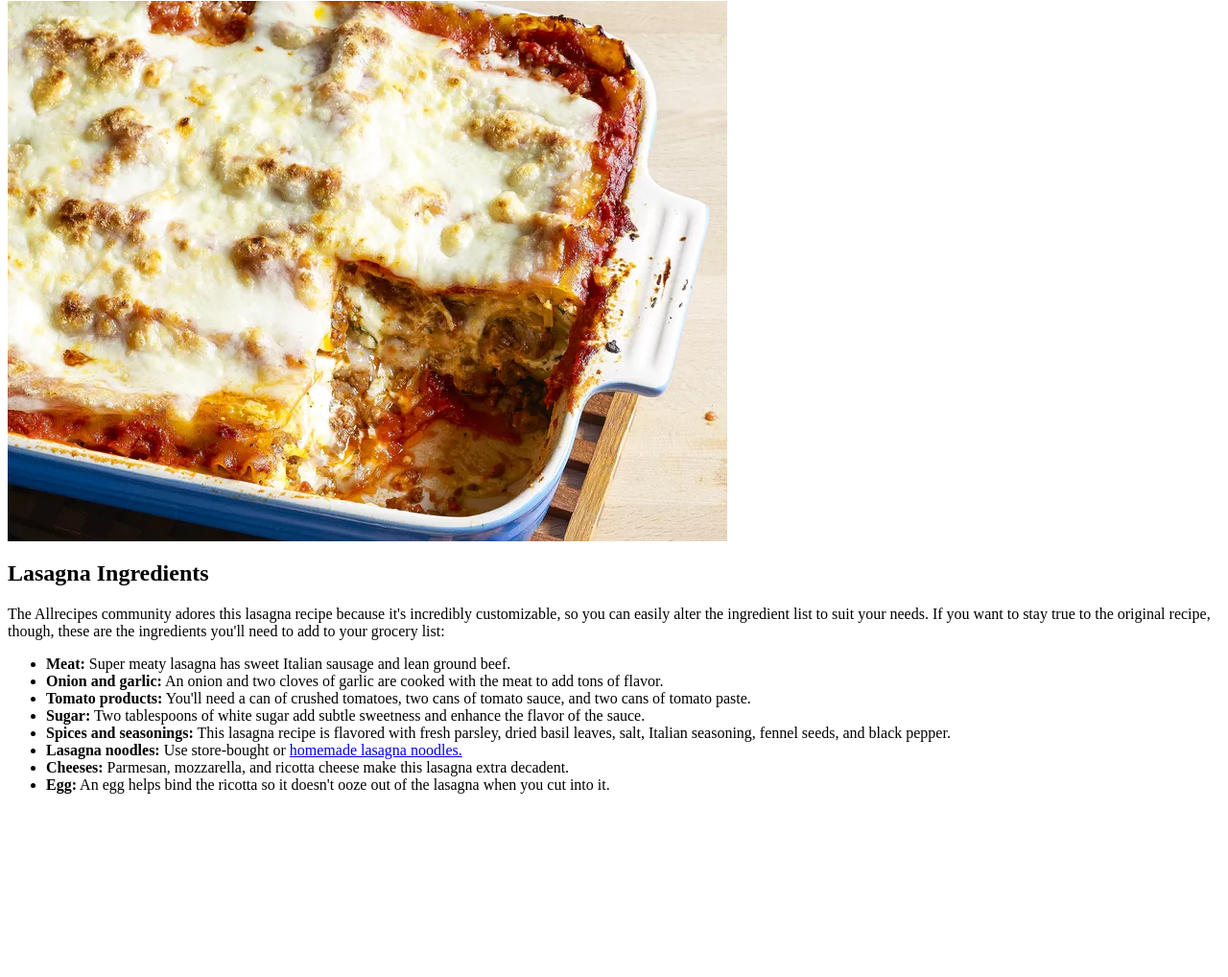
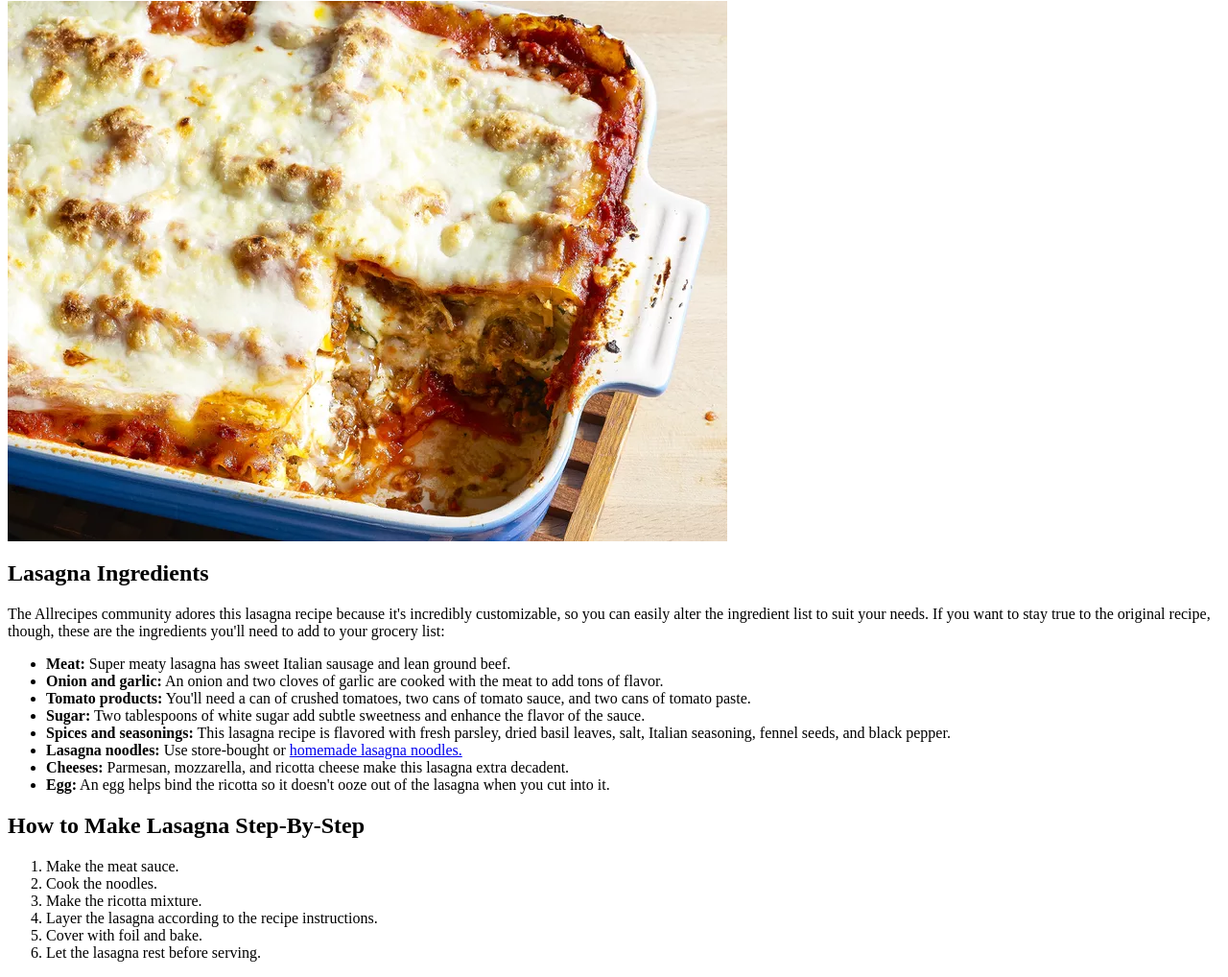
Before and after one commit to ZQuek/odin-recipes, a plain HTML site: page recipes/lasagna.html in a window 1280 px wide. Shown: the part 99-1117 px from the top of the page at 96% size. Before the commit the page ends 942 px from the top, so only its background shows below. Drawn offline with Linux system fonts and the light colour scheme.

Commit message:
added step by step

```diff
--- a/recipes/lasagna.html
+++ b/recipes/lasagna.html
@@ -16,4 +16,13 @@
         <li><strong>Cheeses:</strong> Parmesan, mozzarella, and ricotta cheese make this lasagna extra decadent.</li>
         <li><strong>Egg:</strong> An egg helps bind the ricotta so it doesn't ooze out of the lasagna when you cut into it.</li>
     </ul>
+    <h2>How to Make Lasagna Step-By-Step</h2>
+    <ol>
+        <li>Make the meat sauce.</li>
+        <li>Cook the noodles.</li>
+        <li>Make the ricotta mixture.</li>
+        <li>Layer the lasagna according to the recipe instructions.</li>
+        <li>Cover with foil and bake.</li>
+        <li>Let the lasagna rest before serving.</li>
+    </ol>
 </body>
```
Also changed, not shown: index.html (+1 -1 lines).
